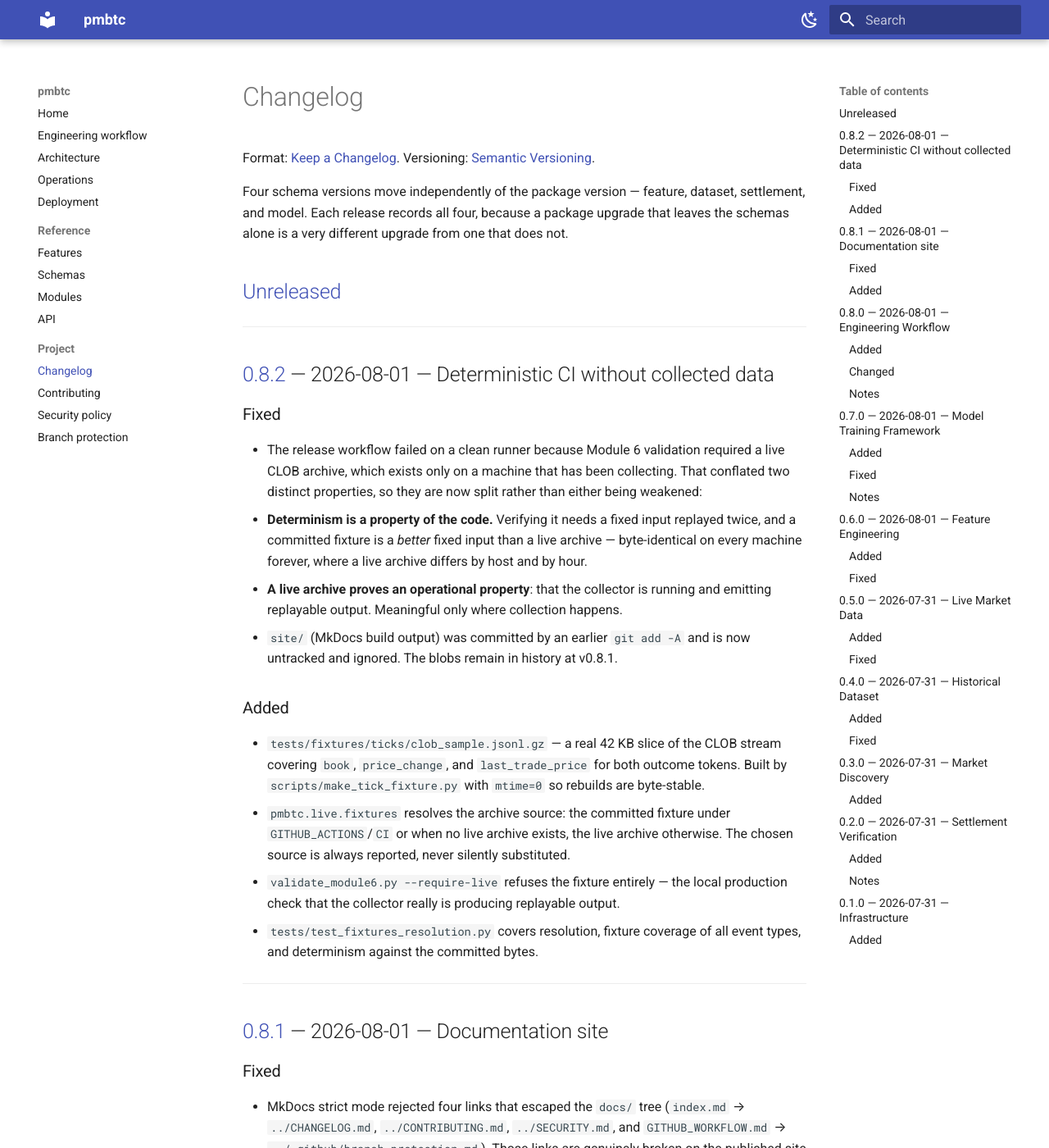
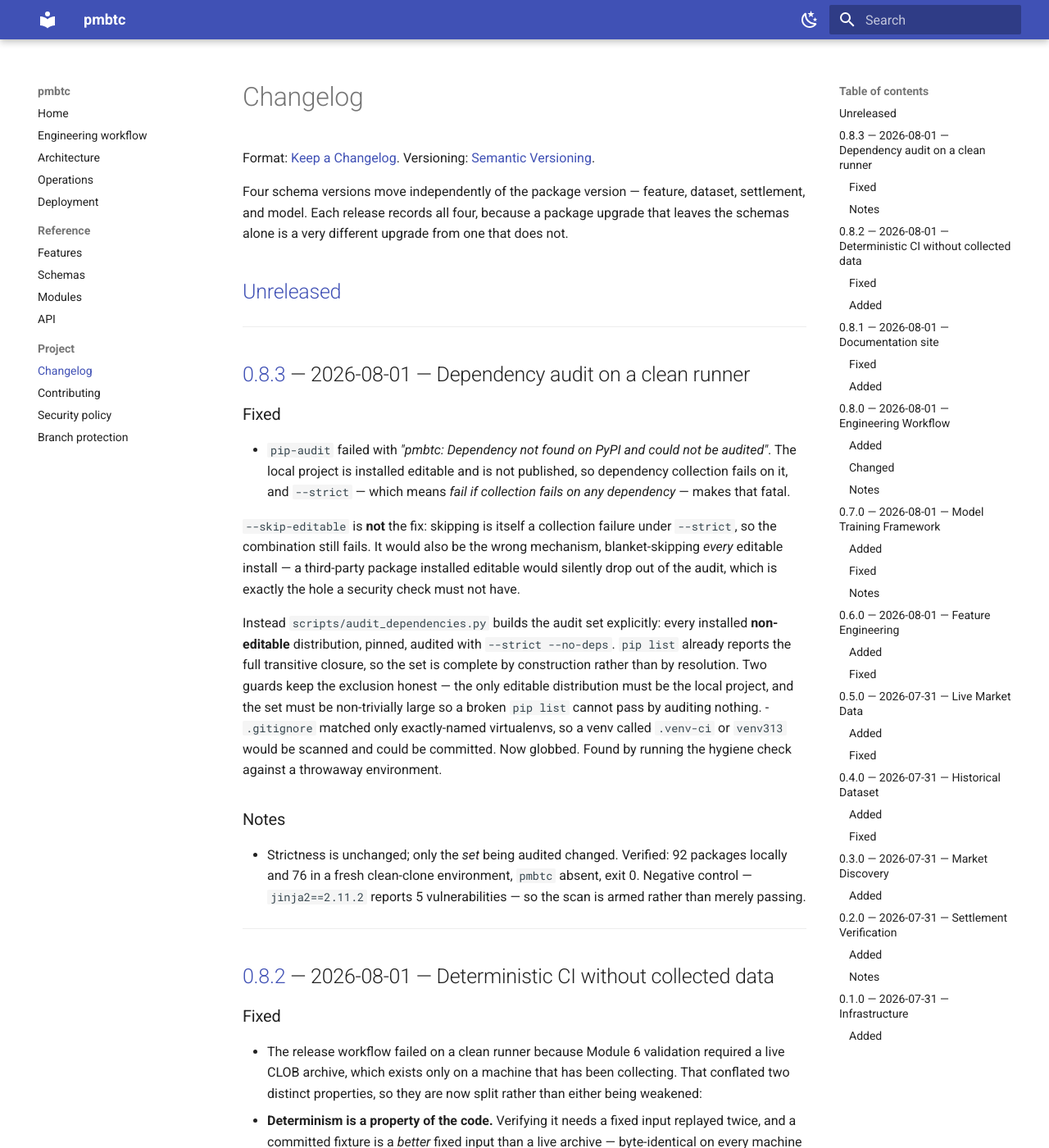
Before and after one commit to prakash89y/polymarket-btc-5m, an MkDocs documentation site: the page built from docs/CHANGELOG.md, in a window 1280 px wide and 1400 px high. Shown: the whole window at 82% size. Built offline with MkDocs 1.6.1 and Material for MkDocs 9.7.7, drawn with Linux system fonts in a browser that asks for light colours.

Commit message:
chore(release): v0.8.3 - dependency audit works on a clean runner

```diff
--- a/docs/CHANGELOG.md
+++ b/docs/CHANGELOG.md
@@ -11,6 +11,39 @@ package upgrade that leaves the schemas alone is a very different upgrade from
 one that does not.
 
 ## [Unreleased]
+
+---
+
+## [0.8.3] — 2026-08-01 — Dependency audit on a clean runner
+
+### Fixed
+- `pip-audit` failed with *"pmbtc: Dependency not found on PyPI and could not be
+  audited"*. The local project is installed editable and is not published, so
+  dependency collection fails on it, and `--strict` — which means *fail if
+  collection fails on any dependency* — makes that fatal.
+
+  `--skip-editable` is **not** the fix: skipping is itself a collection failure
+  under `--strict`, so the combination still fails. It would also be the wrong
+  mechanism, blanket-skipping *every* editable install — a third-party package
+  installed editable would silently drop out of the audit, which is exactly the
+  hole a security check must not have.
+
+  Instead `scripts/audit_dependencies.py` builds the audit set explicitly: every
+  installed **non-editable** distribution, pinned, audited with
+  `--strict --no-deps`. `pip list` already reports the full transitive closure,
+  so the set is complete by construction rather than by resolution. Two guards
+  keep the exclusion honest — the only editable distribution must be the local
+  project, and the set must be non-trivially large so a broken `pip list` cannot
+  pass by auditing nothing.
+- `.gitignore` matched only exactly-named virtualenvs, so a venv called
+  `.venv-ci` or `venv313` would be scanned and could be committed. Now globbed.
+  Found by running the hygiene check against a throwaway environment.
+
+### Notes
+- Strictness is unchanged; only the *set* being audited changed. Verified: 92
+  packages locally and 76 in a fresh clean-clone environment, `pmbtc` absent,
+  exit 0. Negative control — `jinja2==2.11.2` reports 5 vulnerabilities — so the
+  scan is armed rather than merely passing.
 
 ---
 
@@ -234,7 +267,8 @@ about making the previous seven reproducible and hard to regress.
   redaction, UTC window arithmetic, typed errors, Docker, test suite.
 - Live trading triple-gated and off by default.
 
-[Unreleased]: https://github.com/prakash89y/polymarket-btc-5m/compare/v0.8.2...HEAD
+[Unreleased]: https://github.com/prakash89y/polymarket-btc-5m/compare/v0.8.3...HEAD
+[0.8.3]: https://github.com/prakash89y/polymarket-btc-5m/compare/v0.8.2...v0.8.3
 [0.8.2]: https://github.com/prakash89y/polymarket-btc-5m/compare/v0.8.1...v0.8.2
 [0.8.1]: https://github.com/prakash89y/polymarket-btc-5m/compare/v0.8.0...v0.8.1
 [0.8.0]: https://github.com/prakash89y/polymarket-btc-5m/compare/v0.7.0...v0.8.0
--- a/pyproject.toml
+++ b/pyproject.toml
@@ -4,7 +4,7 @@ build-backend = "setuptools.build_meta"
 
 [project]
 name = "pmbtc"
-version = "0.8.2"
+version = "0.8.3"
 description = "Autonomous, self-learning trading bot for Polymarket Bitcoin 5-minute Up/Down markets"
 readme = "README.md"
 requires-python = ">=3.11,<3.14"
--- a/src/pmbtc/__init__.py
+++ b/src/pmbtc/__init__.py
@@ -18,6 +18,6 @@ Module map (built in this order; each is approved before the next begins):
 
 from __future__ import annotations
 
-__version__ = "0.8.2"
+__version__ = "0.8.3"
 
 __all__ = ["__version__"]
```
Also changed, not shown: CHANGELOG.md (+35 -1 lines), 1 other file.
